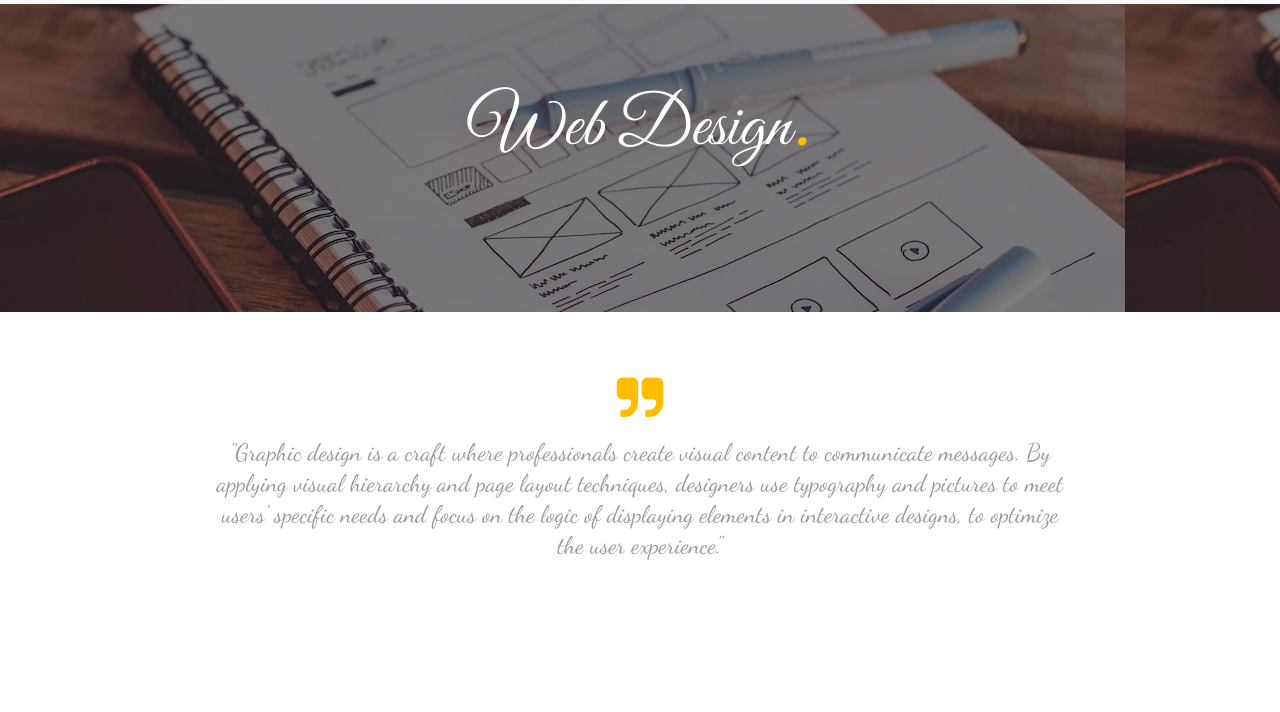
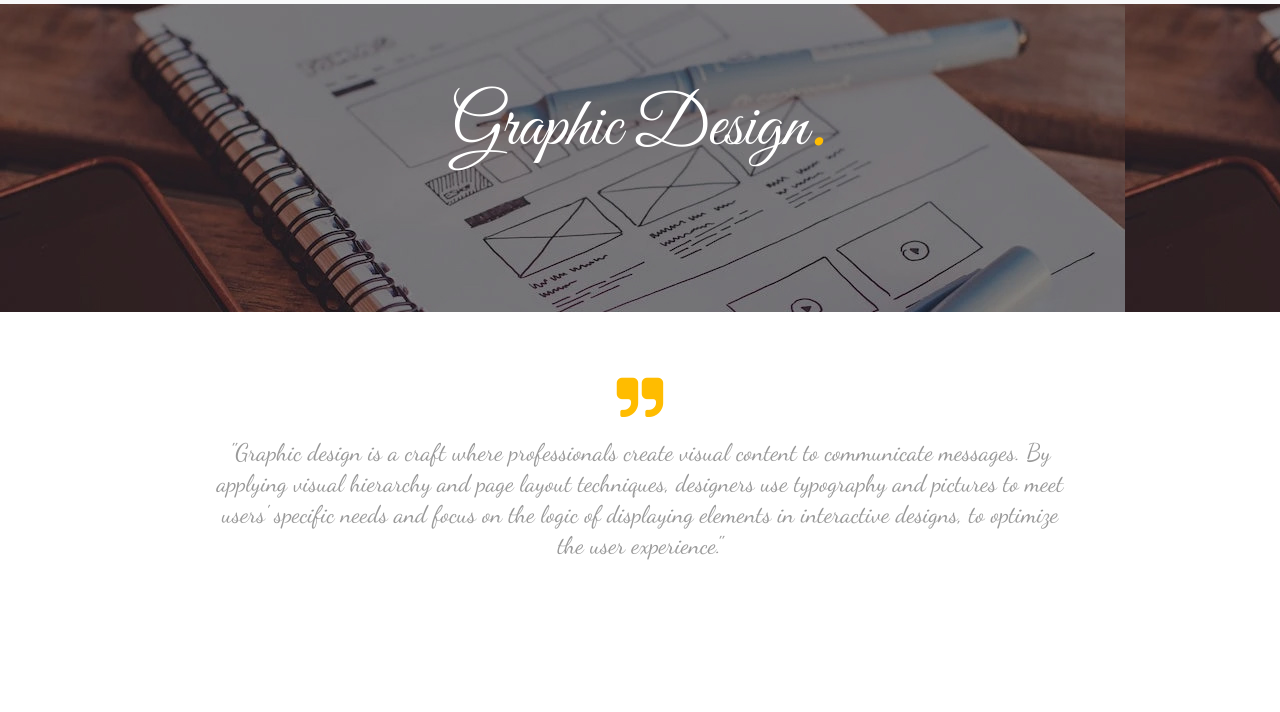
Before and after one commit to sonakb/sonakb.github.io, a plain HTML site: page graphicdesign.html in a window 1280 px wide. Shown: the part 88-800 px from the top of the page. Drawn offline with nearby package versions, Linux system fonts and the light colour scheme.

Commit message:
graphicdesign.html

```diff
--- a/graphicdesign.html
+++ b/graphicdesign.html
@@ -72,7 +72,7 @@ https://cdn.jsdelivr.net/npm/lightbox2@2.11.4/dist/css/lightbox.min.css
 <!--****************container-fluid********************-->
 <div class="container-fluid" >
 <div class="row banner" id="about-row1">
-<h1>Web Design</h1>
+<h1>Graphic Design</h1>
 </div>
 <!--****************about row********************-->
 <div class="row" id="about">
```
